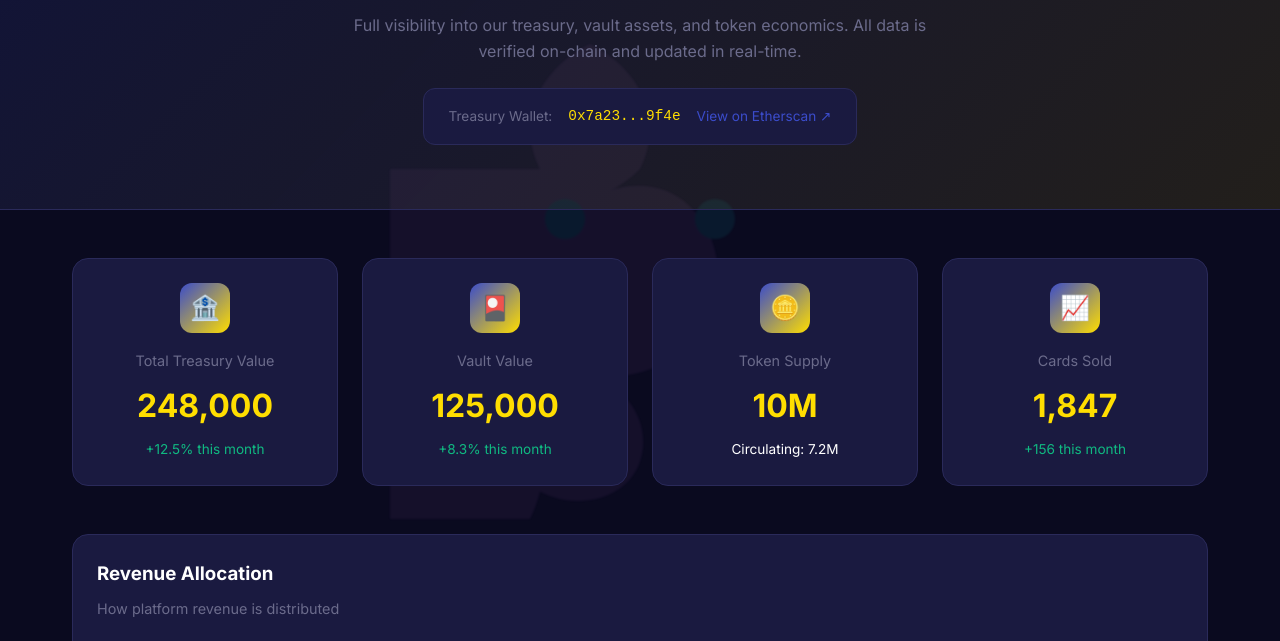
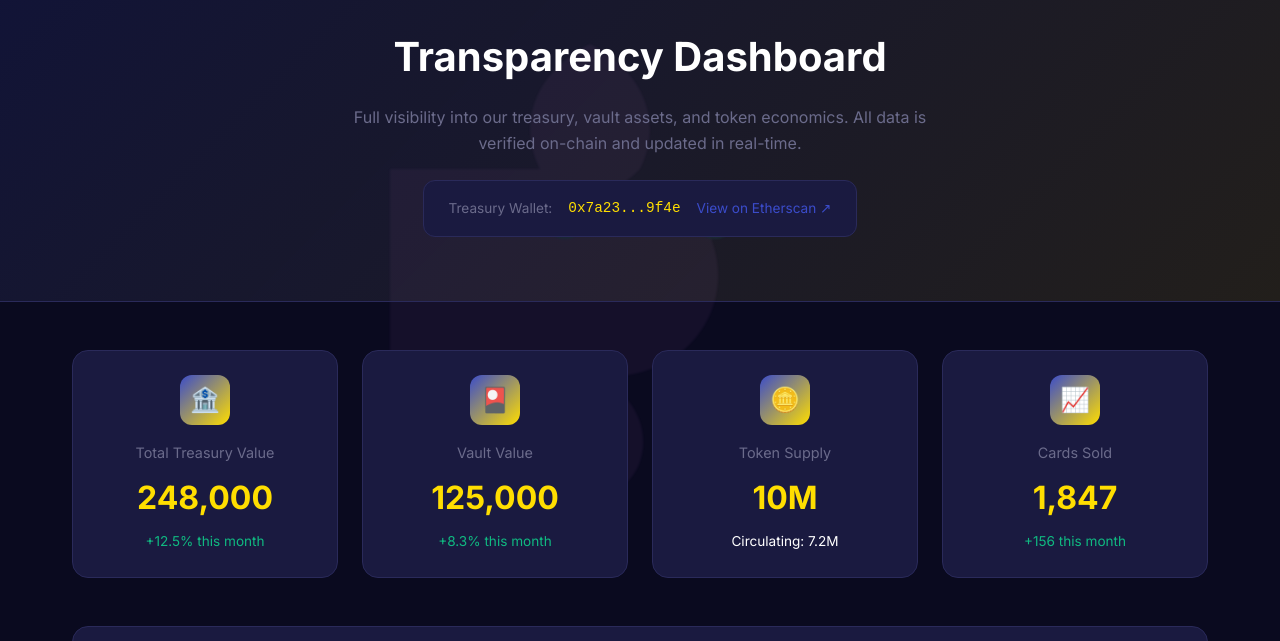
Before and after one commit to markuk2024/TCG, a plain HTML site: page transparency.html in a window 1280 px wide. Shown: the part 131-772 px from the top of the page. Drawn offline with Linux system fonts and the light colour scheme.

```diff
--- a/transparency.html
+++ b/transparency.html
@@ -11,7 +11,8 @@
     <style>
         .transparency-hero {
             text-align: center;
-            padding: 4rem 2rem;
+            padding: 6rem 2rem 4rem;
+            margin-top: 60px;
             background: linear-gradient(135deg, rgba(59, 76, 202, 0.15), rgba(255, 222, 0, 0.1));
             border-bottom: 1px solid var(--border-color);
         }
```
